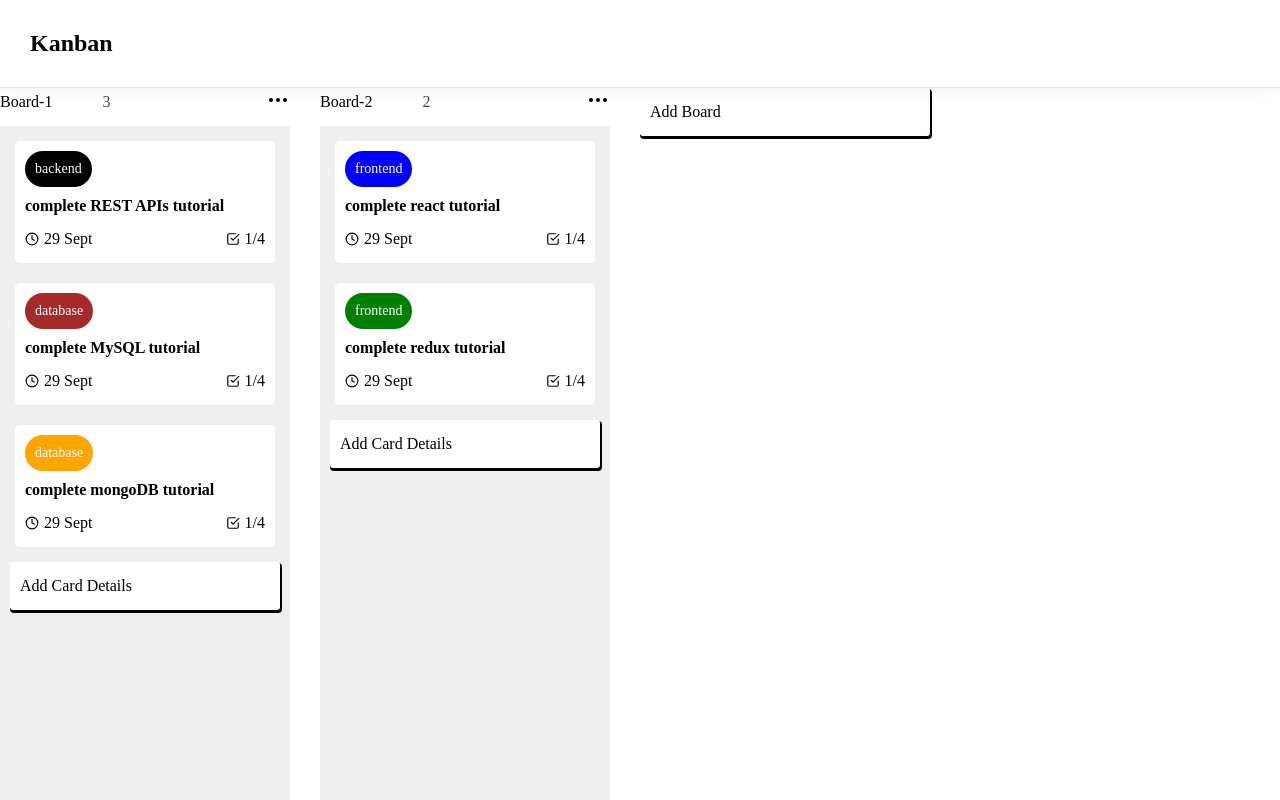
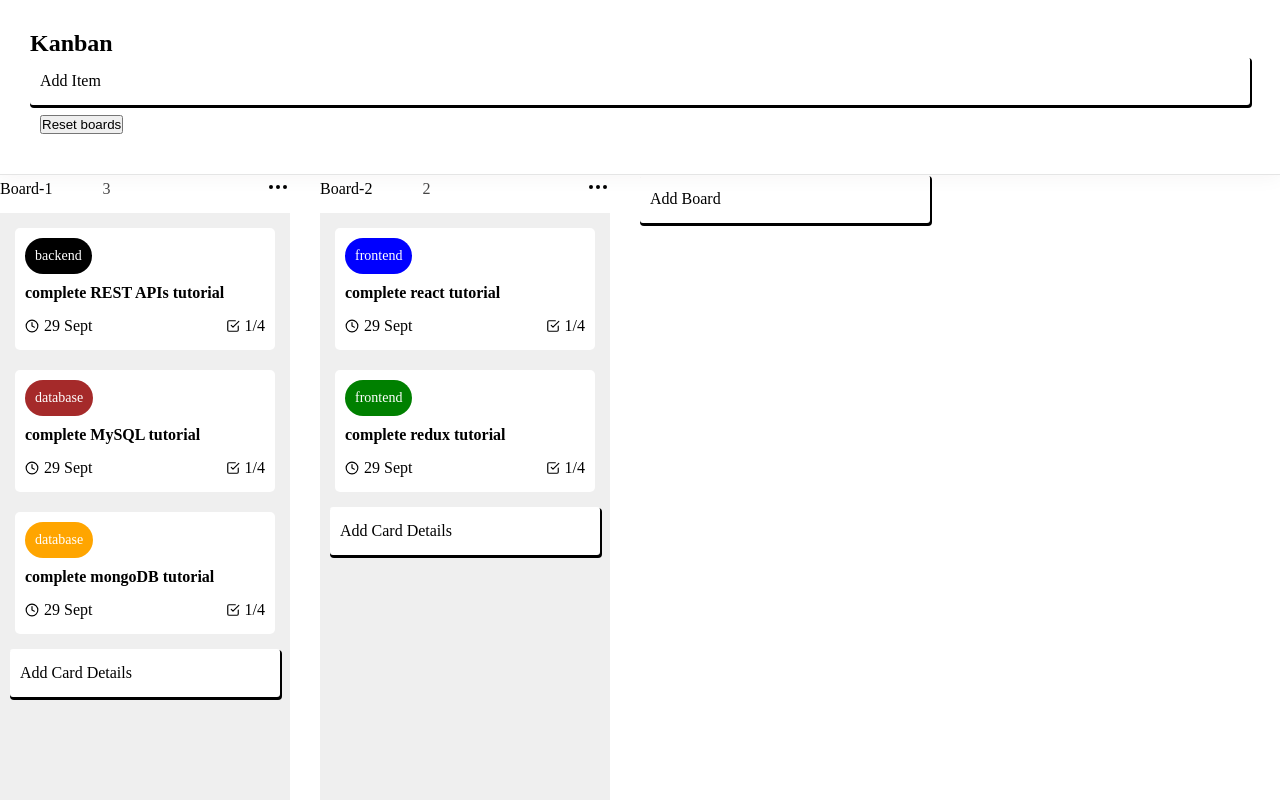
Before and after one commit to razahaider/git-github.com-razahaider-kanban-board-todo-app, a React (Create React App) app: page / in a window 1280 px wide. Built offline with nearby package versions, Linux system fonts and the light colour scheme.

Commit message:
completed search functionality

```diff
--- a/src/App.css
+++ b/src/App.css
@@ -41,3 +41,7 @@
 .app_boards_board_add:hover{
   box-shadow: 1px 2px 0 1px #ccc;
 }
+
+.reset-boards-btn{
+  margin: 10px 10px;
+}
--- a/src/App.js
+++ b/src/App.js
@@ -67,14 +67,78 @@ const App = () => {
     }
   ]);
 
+  const resetBoards = ()=>{
+    setBoards([
+      {
+        id: Date.now() + Math.random(),
+        title: "Board-1",
+        cards:[
+          {
+            id:  Date.now() + Math.random(),
+            tasks: [],
+            labels:[{
+                text: "backend",
+                color: "black"
+              }],
+            desc:"complete REST APIs tutorial",
+            date:""
+          },
+          {
+            id:  Date.now() + Math.random(),
+            tasks: [],
+            labels:[{
+                text: "database",
+                color: "brown"
+              }],
+            desc:"complete MySQL tutorial",
+            date:""
+          },
+          {
+            id:  Date.now() + Math.random(),
+            tasks: [],
+            labels:[{
+                text: "database",
+                color: "orange"
+              }],
+            desc:"complete mongoDB tutorial",
+            date:""
+            }]
+      },
+      {
+        id: Date.now() + Math.random(),
+        title: "Board-2",
+        cards:[
+          {
+                 id:  Date.now() + Math.random(),
+                tasks: [],
+                labels:[{
+                    text: "frontend",
+                    color: "blue"
+                  }],
+                desc:"complete react tutorial",
+                date:""
+          },
+          {
+            id:  Date.now() + Math.random(),
+            tasks: [],
+            labels:[{
+                text: "frontend",
+                color: "green"
+              }],
+            desc:"complete redux tutorial",
+            date:""
+            }]
+      }
+    ]);
+  }
   const addCard = (title, bid)=>{
 
       const card={
         id: Date.now() + Math.random(),
           tasks: [],
           labels:[{
-              text: "",
-              color: ""
+              text: "default label",
+              color: "green"
             }],
           desc:title,
           date:""
@@ -96,7 +160,7 @@ const App = () => {
     if(index<0) return;
 
     const tempBoards = [...boards];
-    const cardIndex = tempBoards[index].cards.filterIndex((item)=> item.id === cid)
+    const cardIndex = tempBoards[index].cards.findIndex((item)=> item.id === cid)
 
     if(cardIndex<0) return;
 
@@ -109,7 +173,7 @@ const App = () => {
 
     setBoards([ ...boards, {
         id: Date.now() + Math.random(),
-        title,
+        title:title,
         cards:[]
       }
     ])
@@ -122,17 +186,54 @@ const App = () => {
     setBoards(tempBoards);
   }
 
+  const searchCard =(ctitle)=>{
+    var boardIndex = 0;
+    boards.forEach((item)=>{
+     const card= item.cards.filter((c)=>c.desc===ctitle);
+    if(card.length!=0 && card!=[]){
+     boardIndex=item.id;
+     return;
+    }
+  });
+    if (boardIndex<0 || boardIndex===undefined) return;
+
+   const tempBoard = boards.filter((b)=>b.id===boardIndex);
+   const tempCard  = tempBoard[0].cards.filter((c)=>c.desc===ctitle);
+   tempBoard[0].cards = tempCard;
+
+   setBoards(tempBoard);
+
+
+  }
+
+
+  const doCloseHandler=()=>{
+
+    resetBoards();
+  }
   return (
     <div className="app">
       <div className="app_navbar">
           <h2>Kanban</h2>
+          <Editable
+              displayClass="app_boards_board_add"
+              buttonText="Search Card"
+              placeholder="Enter Card Title"
+              onSubmit={(cardTitle)=>searchCard(cardTitle)} onReset={()=>resetBoards()}
+              />
+              <button  className="reset-boards-btn" onClick={()=>doCloseHandler()}>Reset boards</button>
       </div>
+
       <div className="app_outer">
         <div className="app_boards">
           {
             boards.map((board)=>{
               return <div>
-              <Board key={board.id} board={board} />
+              <Board key={board.id} board={board}
+                    addCard={(cardTitleValue, id)=>addCard(cardTitleValue, id)}
+                    delBoard={(id)=>{removeBoard(id)} }
+                    delCard={(cid, bid)=>{removeCard(cid, bid)} }
+                    />
               </div>;
           }
             )
--- a/src/components/Board/Board.js
+++ b/src/components/Board/Board.js
@@ -7,6 +7,7 @@ import Dropdown from '../Dropdown/Dropdown'
 import { useState } from 'react'
 const Board = (props) => {
   const [showDropdown, setShowDropdown] = useState(false);
+  const[cardValue, setCardValue] = useState({cardTitle:"default title", bid:1});
   return (
     <div className="board">
 
@@ -18,7 +19,7 @@ const Board = (props) => {
             { showDropdown && (
              <Dropdown onClose={()=>setShowDropdown(false)}>
                 <div className="board_dropdown">
-                  <p>Delete Board</p>
+                  <p onClick={()=>{props.delBoard(props.board?.id)}}>Delete Board</p>
                 </div>
               </Dropdown>
              )}
@@ -27,13 +28,15 @@ const Board = (props) => {
       <div className="board_cards">
         {
           props.board?.cards.map((c)=>
-            <Card key={c.id} labels={c.labels} description={c.desc}/>
+            <Card key={c.id} labels={c.labels} description={c.desc} cardDetail={c}
+            delCard={(cid)=>{props.delCard(cid, props.board?.id)}}/>
           )
 
         }
         <Editable displayClass="boards_cards_add"
         text="Add Card Details"
          placeholder="Enter Card Title"
+         onSubmit={(cardTitleValue)=>props.addCard(cardTitleValue, props.board?.id)}
          />
       </div>
     </div>
--- a/src/components/Card/Card.js
+++ b/src/components/Card/Card.js
@@ -25,7 +25,7 @@ const Card = (props) => {
          { showDropdown && (
           <Dropdown onClose={()=>setShowDropdown(false)}>
              <div className="card_dropdown">
-               <p>Delete Card</p>
+               <p  onClick={()=>{props.delCard(props.cardDetail.id)}}>Delete Card</p>
              </div>
            </Dropdown>
           )}
--- a/src/components/Dropdown/Dropdown.js
+++ b/src/components/Dropdown/Dropdown.js
@@ -6,7 +6,7 @@ const Dropdown = (props) => {
 
   const handleClick=(e)=>{
     // means if clicked outside the dropdownref then props.onclose will be called
-      if(dropdownRef && !dropdownRef.current.contains(e.target)){
+      if(dropdownRef && dropdownRef.current!==null && !dropdownRef.current.contains(e.target)){
       if(props.onClose)
        props.onClose();
     }
--- a/src/components/Editable/Editable.js
+++ b/src/components/Editable/Editable.js
@@ -6,6 +6,10 @@ const Editable = (props) => {
   const [showEdit, setshowEdit] = useState(false);
   const [inputValue, setInputValue] = useState(props.text ||"");
 
+  const doCloseHandler=()=>{
+    setshowEdit(false);
+
+  }
   return (
     <div className="editable">
       {
@@ -27,7 +31,7 @@ const Editable = (props) => {
 
           <div className="editable_edit_footer">
             <button type="submit">{props.buttonText || "Add"}</button>
-            <X onClick={()=>setshowEdit(false)}/>
+            <X onClick={()=>doCloseHandler()}/>
           </div>
         </div>
       </form>
```
